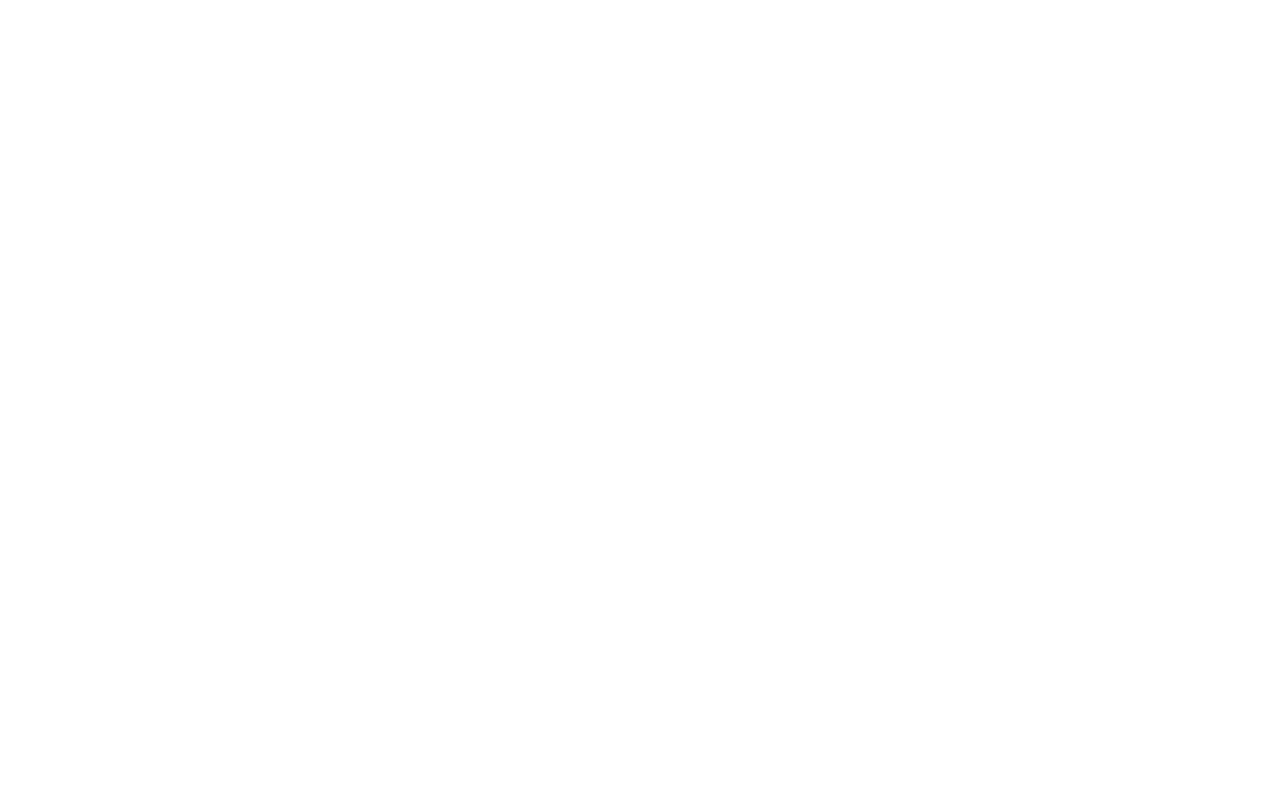
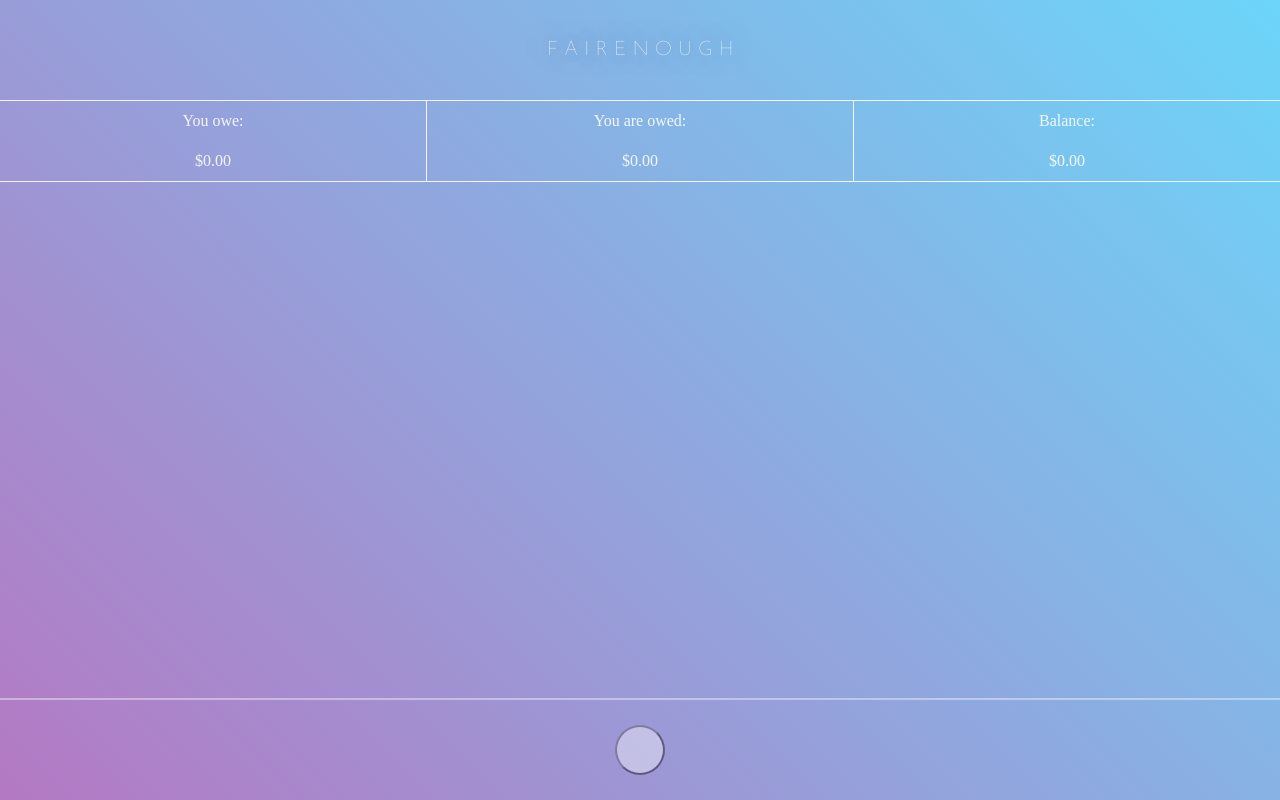
Before and after one commit to ttluan411-zz/PORTFOLIO-fair-enough, a React (Create React App) app: page /#/main in a window 1280 px wide. Built offline with nearby package versions, Linux system fonts and the light colour scheme.

Commit message:
mainpage css

```diff
--- a/src/Components/MainPage/MainPage.css
+++ b/src/Components/MainPage/MainPage.css
@@ -22,3 +22,38 @@
       font-weight: 100;
       color: white;
       text-shadow: 0px 0px 30px black; }
+    .mainpage-wrapper .mainpage-header .balance-bar {
+      border-bottom: 1px white solid;
+      border-top: 1px white solid;
+      display: flex;
+      height: 80px;
+      width: 100%;
+      justify-content: space-between;
+      opacity: 0.9; }
+      .mainpage-wrapper .mainpage-header .balance-bar .small-box {
+        height: 80px;
+        flex: 1;
+        display: flex;
+        flex-direction: column;
+        align-items: center;
+        padding: auto;
+        justify-content: space-around;
+        color: white; }
+      .mainpage-wrapper .mainpage-header .balance-bar .middle {
+        border-right: 1px white solid;
+        border-left: 1px white solid; }
+  .mainpage-wrapper .mainpage-footer {
+    position: fixed;
+    bottom: 0;
+    height: 100px;
+    width: 100%;
+    border-top: 2px white solid;
+    opacity: 0.4;
+    z-index: 9999;
+    display: flex; }
+    .mainpage-wrapper .mainpage-footer button {
+      margin: 25px auto;
+      width: 50px;
+      height: 50px;
+      border-radius: 50%;
+      background-color: white; }
--- a/src/Components/MainPage/MainPage.js
+++ b/src/Components/MainPage/MainPage.js
@@ -15,10 +15,25 @@ export default class MainPage extends Component {
             <div className="mainpage-wrapper">
                 <div className="mainpage-header">
                     <div className="mainpage-logo">F A I R E N O U G H</div>
-                    <div className="balance-bar"></div>
+                    <div className="balance-bar">
+                        <div className="small-box">
+                            <div className="top-letters">You owe:</div>
+                            <div className="bottom-letters">$0.00</div>
+                        </div>
+                        <div className="small-box middle">
+                            <div className="top-letters">You are owed:</div>
+                            <div className="bottom-letters">$0.00</div>
+                        </div>
+                        <div className="small-box">
+                            <div className="top-letters">Balance:</div>
+                            <div className="bottom-letters">$0.00</div>
+                        </div>
+                    </div>
                 </div>
                 <div className="mainpage-body"></div>
-                <div className="mainpage-footer"></div>
+                <div className="mainpage-footer">
+                    <button className="add-button"></button>
+                </div>
             </div>
         )
     }
--- a/src/Components/MainPage/MainPage.scss
+++ b/src/Components/MainPage/MainPage.scss
@@ -4,6 +4,7 @@
     align-items: center;
     padding: auto;
 }
+$border: 1px white solid;
 $maincolor: linear-gradient(45deg, #B479C3,#6CD5F9);
 
 .mainpage-wrapper {
@@ -28,5 +29,57 @@ $maincolor: linear-gradient(45deg, #B479C3,#6CD5F9);
             color: white;
             text-shadow: 0px 0px 30px black;
         }
+        .balance-bar {
+            border-bottom: $border;
+            border-top: $border;
+            display:flex;
+            height:80px;
+            width: 100%;
+            justify-content: space-between;
+            opacity: 0.9;
+            .small-box{
+                height: 80px;
+                flex: 1;
+                @include flex-center();
+                justify-content: space-around;
+                color: white;
+
+            }
+            .middle{
+                border-right: $border;
+                border-left: $border;
+            }
+        }
     }
+    .mainpage-footer{
+        position: fixed;
+        bottom: 0;
+        height:100px;
+        width: 100%;
+        border-top: 2px white solid;
+        opacity: 0.4;
+        z-index: 9999;
+        display: flex;
+        button {
+            margin: 25px auto;
+            width: 50px;
+            height: 50px;
+            border-radius: 50%;
+            background-color:white;
+        }
+    }
+
+
+
+
+
+
+
+
+
+
+
+
+
+
 }
--- a/src/Components/Router.js
+++ b/src/Components/Router.js
@@ -4,9 +4,9 @@ import Landing from './Landing/Landing';
 import MainPage from './MainPage/MainPage';
 export default (
     <Switch>
-        {/* <Route component= { MainPage } path="/main" /> */}
+         <Route component= { MainPage } path="/main" />
 
-         <Route component= { Landing } exact path="/" />
+         {/* <Route component= { Landing } exact path="/" />  */}
         {/*/*<Route component= { Login } path="/login" />*/}
         {/*<Route component= { FriendList } path="/friendlist" />
         <Route component= { EventList } path="/eventlist" />
```
Also changed, not shown: 2 other files (tests, documents, lock files or other folders).
